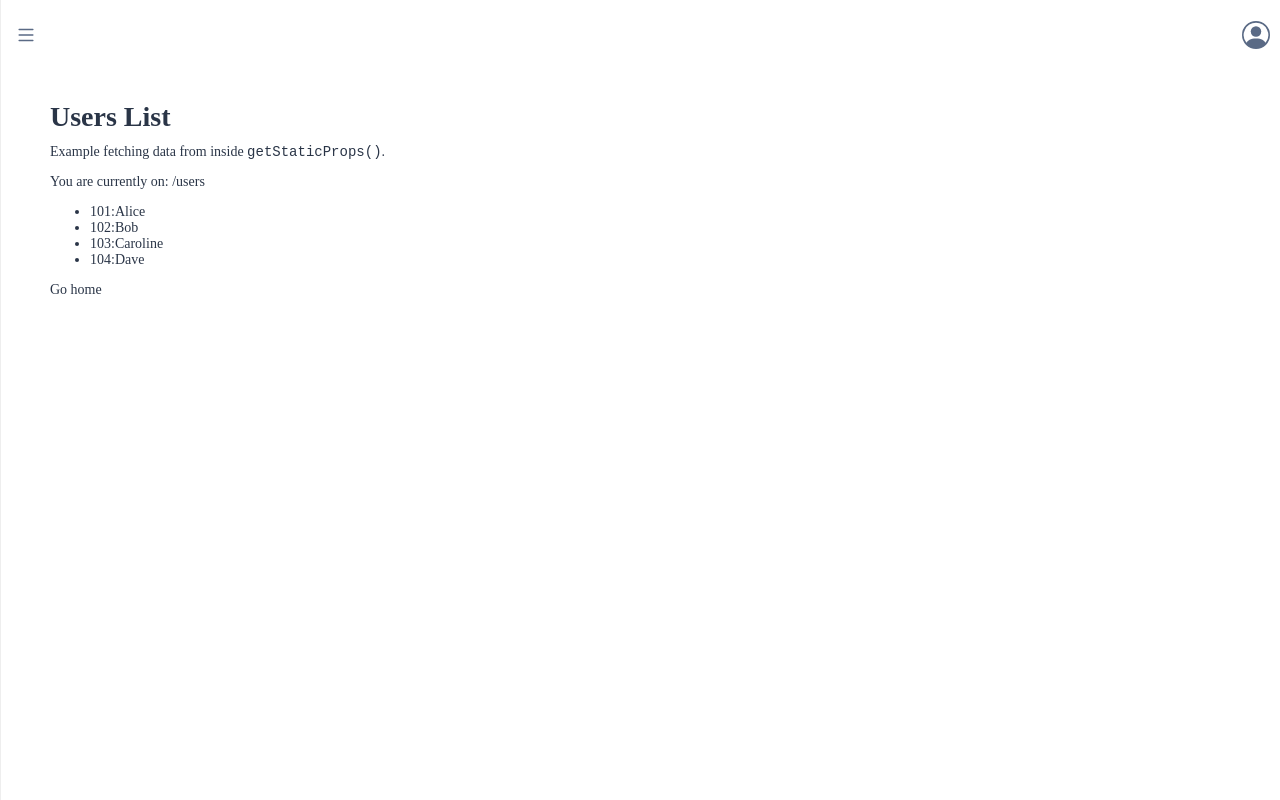
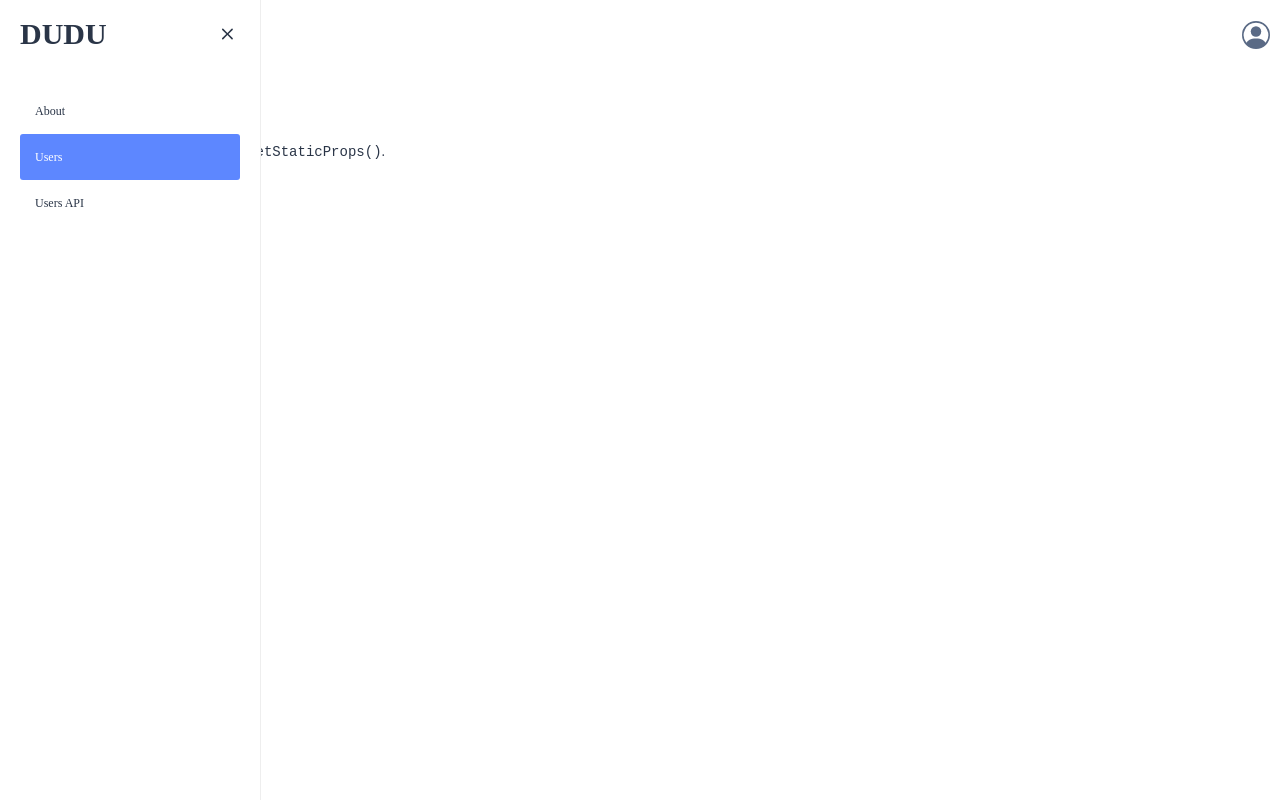
Before and after one commit to wldus904/DUDU, a Next.js app: page /users in a window 1280 px wide. Built offline with nearby package versions, Linux system fonts and the light colour scheme.

Commit message:
feat: layout 반응형 작업중

```diff
--- a/src/components/Layout.tsx
+++ b/src/components/Layout.tsx
@@ -1,5 +1,4 @@
-import React, { ReactNode } from "react";
-import Link from "next/link";
+import React, { ReactNode, useRef, useState, useEffect } from "react";
 import Head from "next/head";
 import Header from "./layout/Header";
 import SideMenu from "./layout/SideMenu";
@@ -12,7 +11,7 @@ import {
     MainBox,
     Contents,
 } from "@/styles/layout.ts";
-import { useState } from "react";
+import { theme } from "@/styles/theme";
 
 type Props = {
     children?: ReactNode;
@@ -20,7 +19,22 @@ type Props = {
 };
 
 const Layout = ({ children, title = "DUDU" }: Props) => {
-    let [isShow, setIsShow] = useState(false);
+    const [windowSize, setWindowSize] = useState([window.innerWidth, window.innerHeight]);
+    const [isShow, setIsShow] = useState(false);
+
+    useEffect(() => {
+        const handleWindowResize = () => {
+            setWindowSize([window.innerWidth, window.innerHeight]);
+            if (windowSize[0] > theme.deviceSizes.tablet) setIsShow(true);
+        };
+
+        window.addEventListener("resize", handleWindowResize);
+        handleWindowResize();
+
+        return () => {
+            window.removeEventListener("resize", handleWindowResize);
+        };
+    }, []);
 
     return (
         <div>
@@ -32,7 +46,7 @@ const Layout = ({ children, title = "DUDU" }: Props) => {
             <LayoutWrapper>
                 <OverLay onClick={() => setIsShow(false)} className={isShow ? "on" : ""}></OverLay>
                 <SideMenuBox className={isShow ? "on" : ""}>
-                    <SideMenu />
+                    <SideMenu toggleMenu={() => setIsShow(!isShow)} />
                 </SideMenuBox>
                 <Header toggleMenu={() => setIsShow(!isShow)} />
                 <LayoutBox>
--- a/src/components/layout/SideMenu.tsx
+++ b/src/components/layout/SideMenu.tsx
@@ -5,9 +5,19 @@ import MainIcon from "../icon/MainIcon";
 import MenuButton from "../button/MenuButton";
 import { useRouter } from "next/router";
 import { useEffect, useState } from "react";
+import { BsX } from "react-icons/bs";
 
 const MainIconWrapper = styled.div`
+    display: flex;
+    justify-content: space-between;
+    align-items: center;
     padding: 20px;
+
+    .close {
+        width: 28px;
+        height: 28px;
+        cursor: pointer;
+    }
 `;
 const MenuWrapper = styled.div`
     max-width: 260px;
@@ -16,7 +26,7 @@ const MenuWrapper = styled.div`
     font-size: 12px;
 `;
 const MenuContents = styled.nav`
-    height: calc(100vh - 96px);
+    height: calc(100vh - 108px);
     display: flex;
     flex-direction: column;
     padding: 20px;
@@ -27,7 +37,7 @@ const MenuContents = styled.nav`
     }
 `;
 
-const SideMenu = () => {
+const SideMenu = (props) => {
     const router = useRouter();
     const menus = [
         { name: "About", url: "/about" },
@@ -35,10 +45,6 @@ const SideMenu = () => {
         { name: "Users API", url: "/api/users" },
     ];
     let [currentPath, setCurrentPath] = useState(router.pathname);
-
-    const toggleMenu = () => {
-        setIsShow(!isShow);
-    };
 
     const move = (e, url) => {
         e.preventDefault();
@@ -55,6 +61,7 @@ const SideMenu = () => {
         <MenuWrapper>
             <MainIconWrapper>
                 <MainIcon />
+                <BsX onClick={() => props.toggleMenu()} className="close"></BsX>
             </MainIconWrapper>
             <MenuContents>
                 {menus.map((menu) => {
--- a/src/pages/main/dashboard.tsx
+++ b/src/pages/main/dashboard.tsx
@@ -1,9 +1,10 @@
 import Layout from "@/components/Layout";
+import Card from "@/components/card/Card";
 
 const Dashboard = () => {
     return (
         <Layout>
-            <p>dashboard</p>
+            <Card>DASHBOARD</Card>
         </Layout>
     );
 };
--- a/src/styles/layout.ts
+++ b/src/styles/layout.ts
@@ -1,4 +1,5 @@
 import styled from "styled-components";
+import { theme } from "./theme";
 
 const LayoutWrapper = styled.div`
     height: 100vh;
@@ -17,12 +18,14 @@ const OverLay = styled.div`
     transition-duration: 0s, 0.1s;
     transition-delay: 0.2s, 0s;
 
+    @media ${theme.device.tablet} {
         &.on {
             z-index: 2;
             background-color: rgba(0, 0, 0, 0.2);
             transition-property: z-index, background-color;
             transition-duration: 0s, 0.3s;
             transition-delay: 0s;
+        }
     }
 `;
 
@@ -33,8 +36,8 @@ const LayoutBox = styled.div`
 const SideMenuBox = styled.div`
     position: absolute;
     width: 260px;
+    left: -260px;
     top: 0;
-    left: -260px;
     z-index: 2;
     background-color: #fff;
     -webkit-transition: left 0.3s;
--- a/src/styles/theme.ts
+++ b/src/styles/theme.ts
@@ -1,7 +1,19 @@
 // page에 적용할 style
 import { DefaultTheme } from "styled-components";
 
+const deviceSizes: { [key: String]: number } = {
+    mobile: 375,
+    tablet: 768,
+    laptop: 1024,
+};
+
 export const theme: DefaultTheme = {
+    deviceSizes,
+    device: {
+        mobile: `screen and (max-width: ${deviceSizes.mobile}px)`,
+        tablet: `screen and (max-width: ${deviceSizes.tablet}px)`,
+        laptop: `screen and (max-width: ${deviceSizes.laptop}px)`,
+    },
     colors: {
         primary: "#5D87FF",
         secondary: "#49BEFF",
```
Also changed, not shown: src/components/card/Card.tsx (added, +16 -0 lines), src/components/image/singleImage.tsx (added, +10 -0 lines). Lines whose indentation alone changed are shown as unchanged.
